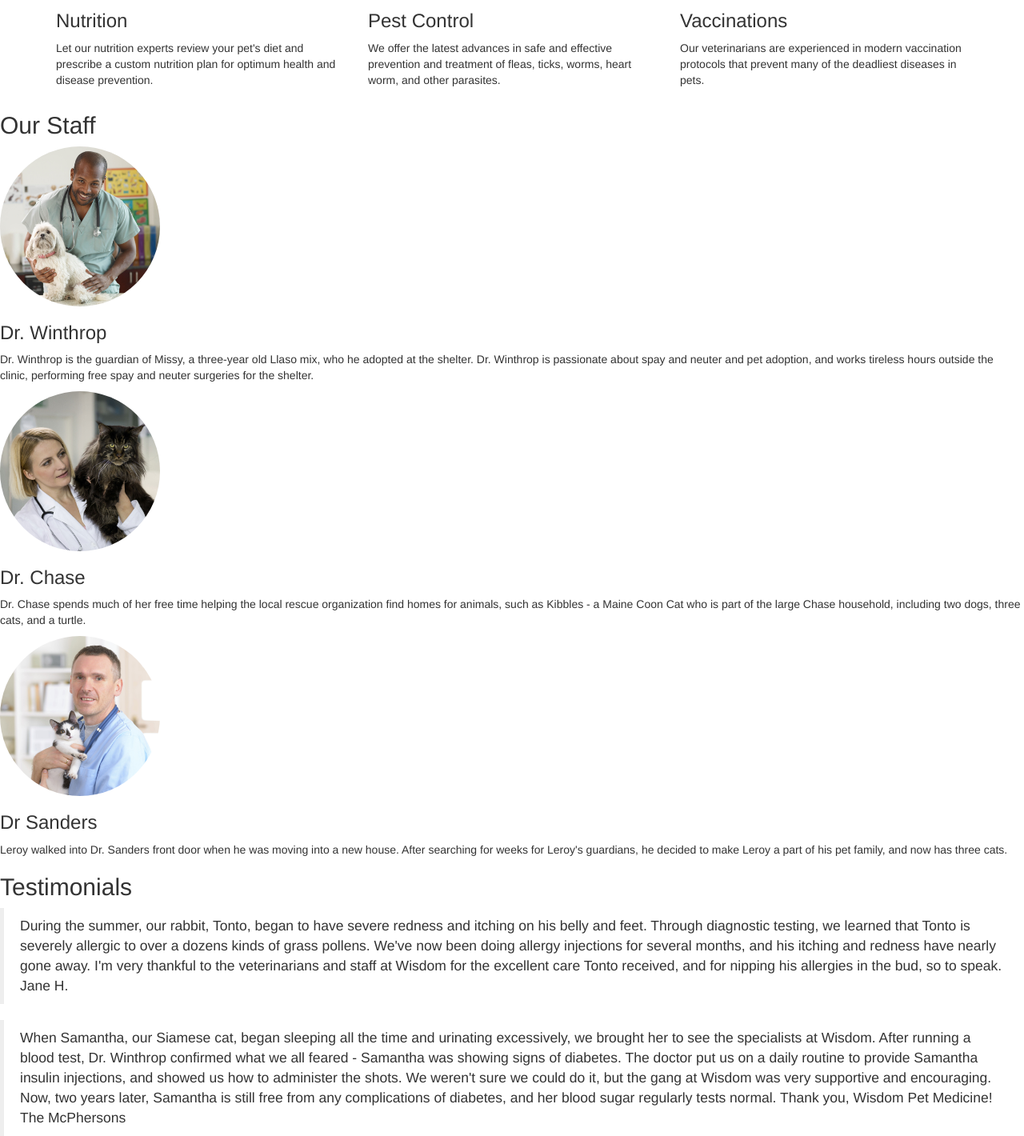
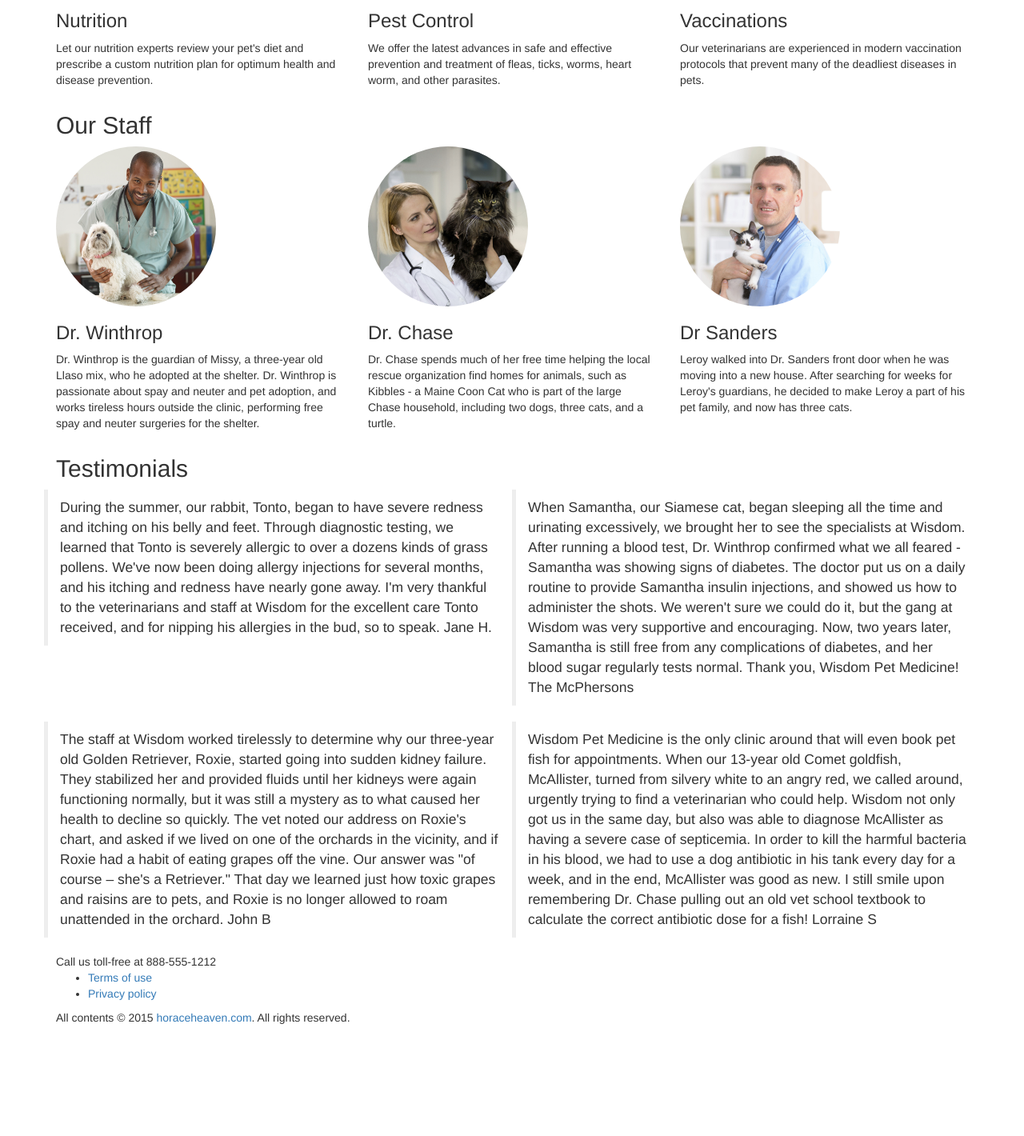
Before and after one commit to horaceheaven/pet_store, a plain HTML site: page index.html in a window 1280 px wide. Shown: the part 1020-2440 px from the top of the page at 80% size. After the commit the page ends 2312 px from the top, so only its background shows below. Drawn offline with nearby package versions, Linux system fonts and the light colour scheme.

Commit message:
apply grid layout to content

```diff
--- a/index.html
+++ b/index.html
@@ -84,30 +84,35 @@
   </div><!-- services page -->
 
   <div class="page" id="staff">
+    <div class="container">
       <h2 id="ourstaff">Our Staff</h2>
-
-    <div class="doctor">
+        <div class="row">
+          <div class="doctor col-sm-4">
           <img class="img-circle" src="images/doctor-winthrop.jpg" alt="Photo of Dr Sanders">
           <h3>Dr. Winthrop</h3>
           <p>Dr. Winthrop is the guardian of Missy, a three-year old Llaso mix, who he adopted at the shelter. Dr. Winthrop is passionate about spay and neuter and pet adoption, and works tireless hours outside the clinic, performing free spay and neuter surgeries for the shelter.</p>
         </div> <!-- doctor -->
 
-    <div class="doctor">
+        <div class="doctor col-sm-4">
           <img class="img-circle" src="images/doctor-chase.jpg"  alt="Photo of Dr Sanders">
           <h3>Dr. Chase</h3>
           <p>Dr. Chase spends much of her free time helping the local rescue organization find homes for animals, such as Kibbles - a Maine Coon Cat who is part of the large Chase household, including two dogs, three cats, and a turtle.</p>
         </div> <!-- doctor -->
 
-    <div class="doctor">
+        <div class="doctor col-sm-4">
           <img class="img-circle" src="images/doctor-sanders.jpg" alt="Photo of Dr Sanders">
           <h3>Dr Sanders</h3>
           <p>Leroy walked into Dr. Sanders front door when he was moving into a new house. After searching for weeks for Leroy's guardians, he decided to make Leroy a part of his pet family, and now has three cats.</p>
         </div> <!-- doctor -->
+      </div><!-- row -->
+    </div><!-- container -->
   </div><!-- staff page -->
 
   <div class="page" id="testimonials">
+    <div class="container">
       <h2>Testimonials</h2>
-    <blockquote id="janeh">
+      <div class="row">
+        <blockquote class="col-sm-6" id="janeh">
           <div class="quote">
             <span class="intro">During the summer, our rabbit, Tonto, began to have severe redness</span>
             <span class="more"> and itching on his belly and feet. Through diagnostic testing, we learned that Tonto is severely allergic to over a dozens kinds of grass pollens. We've now been doing allergy injections for several months, and his itching and redness have nearly gone away. I'm very thankful to the veterinarians and staff at Wisdom for the excellent care Tonto received, and for nipping his allergies in the bud, so to speak.</span>
@@ -115,7 +120,7 @@
           </div>
         </blockquote>
 
-    <blockquote id="mcphersons">
+        <blockquote class="col-sm-6" id="mcphersons">
           <div class="quote">
             <span class="intro">When Samantha, our Siamese cat, began sleeping all the time</span>
             <span class="more">and urinating excessively, we brought her to see the specialists at Wisdom. After running a blood test, Dr. Winthrop confirmed what we all feared - Samantha was showing signs of diabetes. The doctor put us on a daily routine to provide Samantha insulin injections, and showed us how to administer the shots. We weren't sure we could do it, but the gang at Wisdom was very supportive and encouraging. Now, two years later, Samantha is still free from any complications of diabetes, and her blood sugar regularly tests normal. Thank you, Wisdom Pet Medicine!</span>
@@ -123,7 +128,7 @@
           </div>
         </blockquote>
 
-    <blockquote id="johnb">
+        <blockquote  class="col-sm-6" id="johnb">
           <div class="quote">
             <span class="intro">The staff at Wisdom worked tirelessly to determine why our three-year old</span>
             <span class="more">Golden Retriever, Roxie, started going into sudden kidney failure. They stabilized her and provided fluids until her kidneys were again functioning normally, but it was still a mystery as to what caused her health to decline so quickly. The vet noted our address on Roxie's chart, and asked if we lived on one of the orchards in the vicinity, and if Roxie had a habit of eating grapes off the vine. Our answer was "of course – she's a Retriever." That day we learned just how toxic grapes and raisins are to pets, and Roxie is no longer allowed to roam unattended in the orchard.</span>
@@ -131,17 +136,20 @@
           </div>
         </blockquote>
 
-    <blockquote id="lorraines">
+        <blockquote class="col-sm-6" id="lorraines">
           <div class="quote">
             <span class="intro">Wisdom Pet Medicine is the only clinic around that will even</span>
             <span class="more">book pet fish for appointments. When our 13-year old Comet goldfish, McAllister, turned from silvery white to an angry red, we called around, urgently trying to find a veterinarian who could help. Wisdom not only got us in the same day, but also was able to diagnose McAllister as having a severe case of septicemia. In order to kill the harmful bacteria in his blood, we had to use a dog antibiotic in his tank every day for a week, and in the end, McAllister was good as new. I still smile upon remembering Dr. Chase pulling out an old vet school textbook to calculate the correct antibiotic dose for a fish!</span>
             <span class="customer">Lorraine S</span>
           </div>
         </blockquote>
+      </div><!-- row -->
+    </div><!-- container -->
   </div><!-- testimonials page -->
 </div><!-- main -->
 
 <footer>
+  <div class="content container">
     <div>Call us toll-free at <span class="phone">888-555-1212</span></div>
     <nav>
       <ul>
@@ -149,7 +157,8 @@
         <li><a href="#">Privacy policy</a></li>
       </ul>
     </nav>
-  <p>All contents &copy; 2014 <a href="http://lynda.com">Lynda.com</a>. All rights reserved.</p>
+    <p>All contents &copy; 2015 <a href="http://horaceheaven.com">horaceheaven.com</a>. All rights reserved.</p>
+  </div><!-- content container -->
 </footer>
 
 <script src="https://ajax.googleapis.com/ajax/libs/jquery/1.11.1/jquery.min.js"></script>
```
Lines whose indentation alone changed are shown as unchanged.
